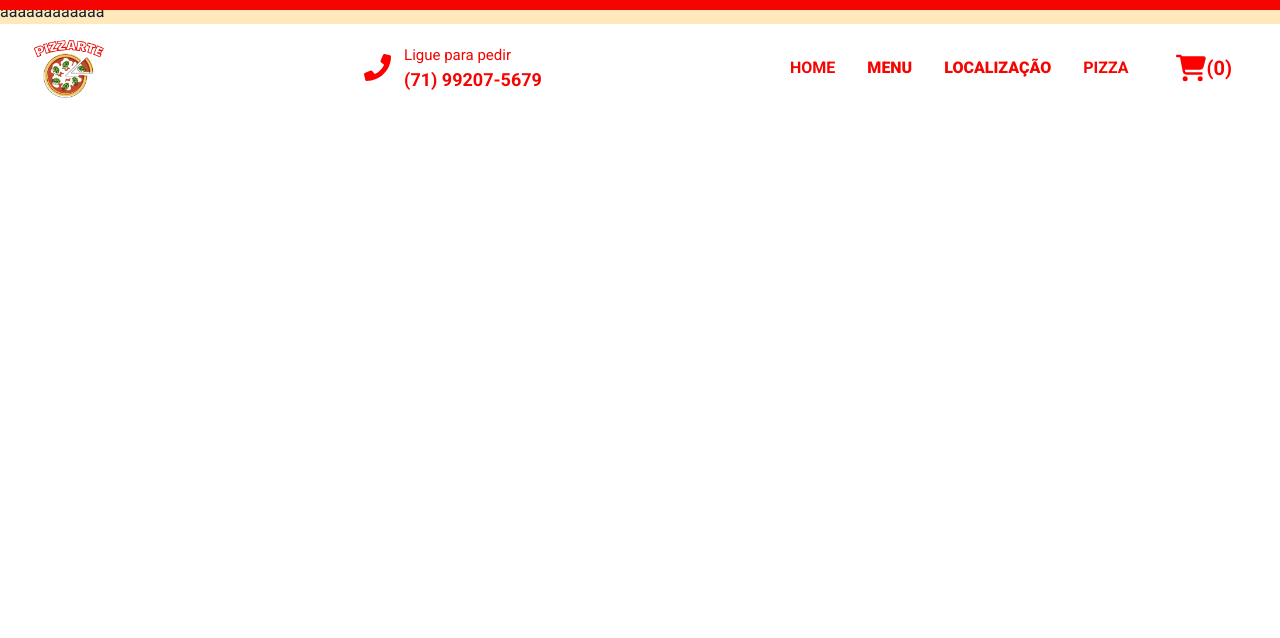
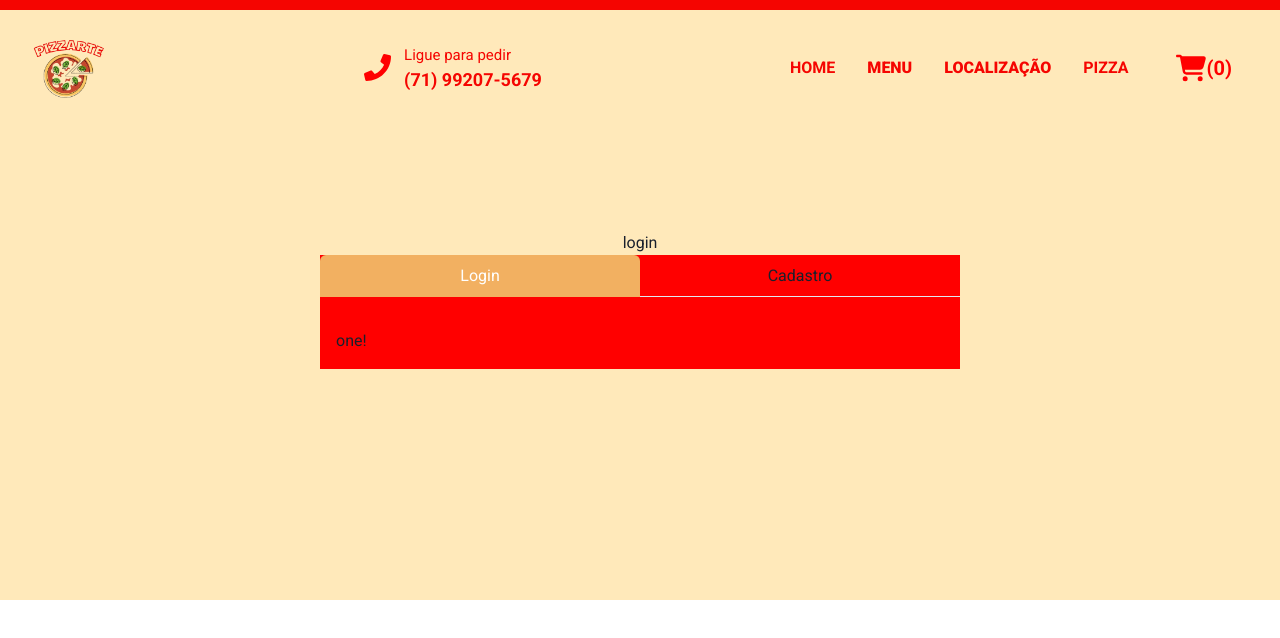
Before and after one commit to LizRabacal/ProjetoReactJS-Pizzaria, a React (Vite) app: page /Register in a window 1280 px wide. Shown: the top 638 px of the page. Built offline with nearby package versions, Linux system fonts and the light colour scheme.

Commit message:
atualizaçoes

```diff
--- a/src/App.css
+++ b/src/App.css
@@ -183,3 +183,27 @@ color: transparent;
     .fit{
         background-color: red;
     }
+
+
+    #anav {
+    position: relative;
+}
+
+#anav::before {
+    content: '';
+    position: absolute;
+    width: 100%;
+    height: 4px;
+    border-radius: 4px;
+    background-color: #F50501;
+    bottom: 0;
+    left: 0;
+    transform-origin: right;
+    transform: scaleX(0);
+    transition: transform .3s ease-in-out;
+}
+
+#anav:hover::before {
+    transform-origin: left;
+    transform: scaleX(1);
+}
--- a/src/App.jsx
+++ b/src/App.jsx
@@ -10,6 +10,7 @@ import { Provider } from 'react-redux';
 import store from './redux/store';
 
 import { BrowserRouter, Routes, Route, Navigate } from 'react-router-dom'
+import Register from './Pages/Register';
 
 
 function App() {
@@ -33,6 +34,7 @@ function App() {
           <Routes>
             <Route index element={<LandingPage />} />
             <Route path='/Agenda' element={<LandingPage />} />
+            <Route path='/Register' element={<Register />} />
           </Routes>
 
 
--- a/src/Components/Cart/Cart.jsx
+++ b/src/Components/Cart/Cart.jsx
@@ -19,6 +19,8 @@ import { FaCartShopping } from "react-icons/fa6";
 
 const Cart = ({ isOpen, onClose, btnRef }) => {
     const pizzaTotalPrice = useSelector(selectPizzasTotalPriceOfAll);
+
+
     const { pizzas } = useSelector(rootReducer => rootReducer.cartReducer);
 
     return (
--- a/src/Components/InitialMenu.jsx
+++ b/src/Components/InitialMenu.jsx
@@ -13,7 +13,10 @@ const InitialMenu = () => {
 
   const [tradFilter, setTradFilter] = useState(false);
 
+
   const pizzasFit = useSelector(selectPizzasFitness);
+
+
 
   const handleFitnessFilter = () => {
     setPizzasShown(pizzas.filter(p => p.type === "fitness"));
--- /dev/null
+++ b/src/Pages/Register.jsx
@@ -0,0 +1,42 @@
+import React, { useState } from 'react'
+import { Tabs, TabList, TabPanels, Tab, TabPanel } from '@chakra-ui/react'
+import './register.css'
+import { useColorModeValue } from '@chakra-ui/react'
+const Register = () => {
+    const [userCredentials, setUserCredentials] = useState();
+    const [type, setType] = useState('login')
+    const handleUserCredentials = (e) => {
+        setUserCredentials({ ...userCredentials, [e.target.name]: e.target.value });
+    }
+
+    const colors = useColorModeValue(
+        ['red.50', 'teal.50', 'blue.50'],
+        ['red.900', 'teal.900', 'blue.900'],
+    )
+    const [tabIndex, setTabIndex] = useState(0)
+    const bg = colors[tabIndex]
+
+    return (
+        <div className='register'>
+            <h1>{type}</h1>
+
+            <Tabs isFitted variant='enclosed' width='50%' bg='red' >
+                <TabList mb='1em'>
+                    <Tab _selected={{ color: 'white', bg: '#F2B061' }}>Login</Tab>
+                    <Tab _selected={{ color: 'white', bg: '#F50501' }}>Cadastro</Tab>
+                </TabList>
+                <TabPanels>
+                    <TabPanel bg='red'>
+                        <p>one!</p>
+                    </TabPanel>
+                    <TabPanel>
+                        <p>two!</p>
+                    </TabPanel>
+                </TabPanels>
+            </Tabs>
+
+        </div>
+    )
+}
+
+export default Register
--- /dev/null
+++ b/src/Pages/register.css
@@ -0,0 +1,11 @@
+.register{
+    position: absolute;
+    height: 600px;
+    flex-direction: column;
+    width: 100%;
+    background-color: #ffe9ba;
+    display: flex;
+    justify-content: center;
+    align-items: center;
+
+}
--- a/src/index.css
+++ b/src/index.css
@@ -1,6 +1,7 @@
 *{
 
       font-family: "Roboto", sans-serif;
+
 
 
 }
@@ -8,4 +9,10 @@
 
 #root{
       background-color: #ffe9ba;
+      height: 100%;
 }
+
+body{
+      height: 100%;
+
+}
```
Also changed, not shown: src/redux/cart/slice.js (+8 -0 lines).
